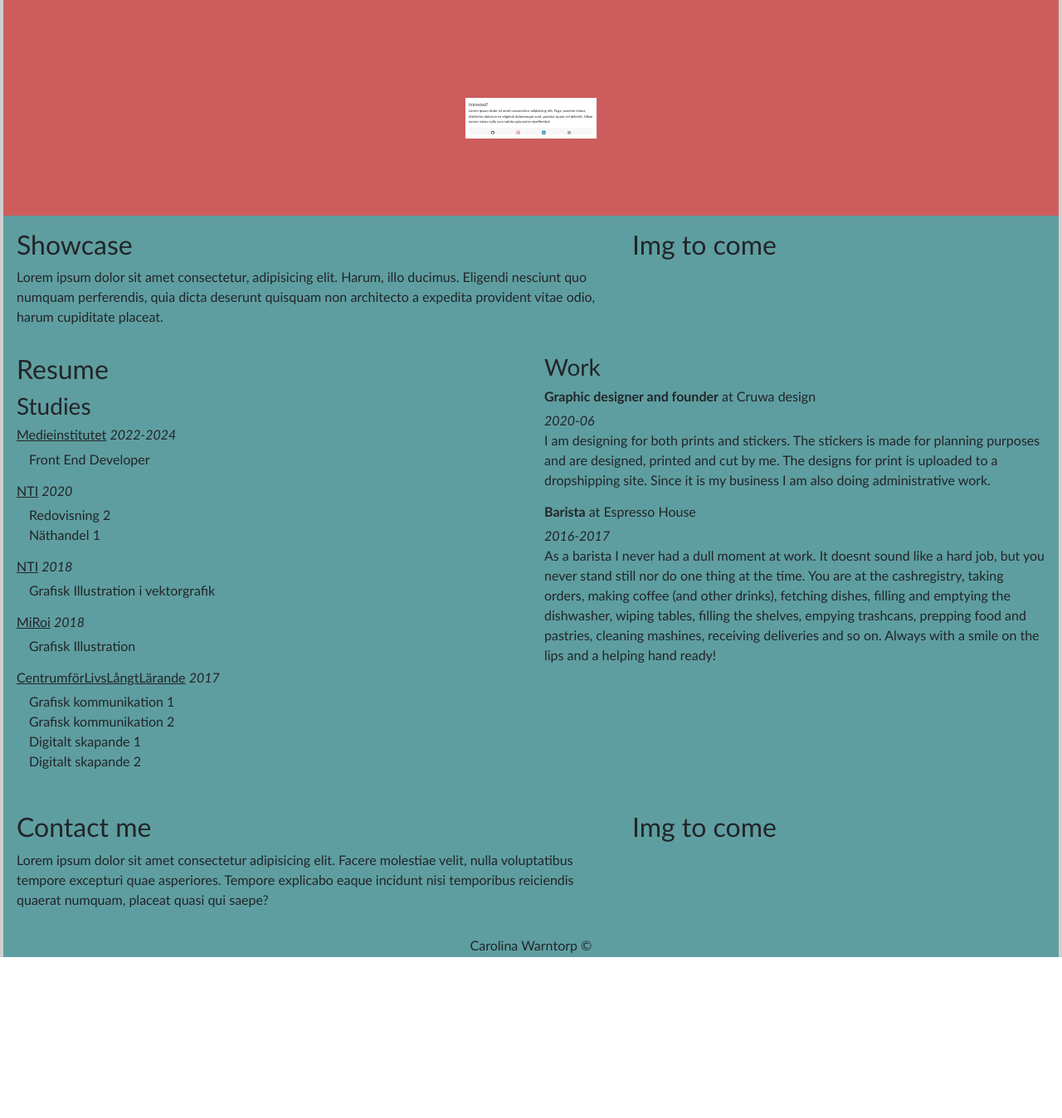
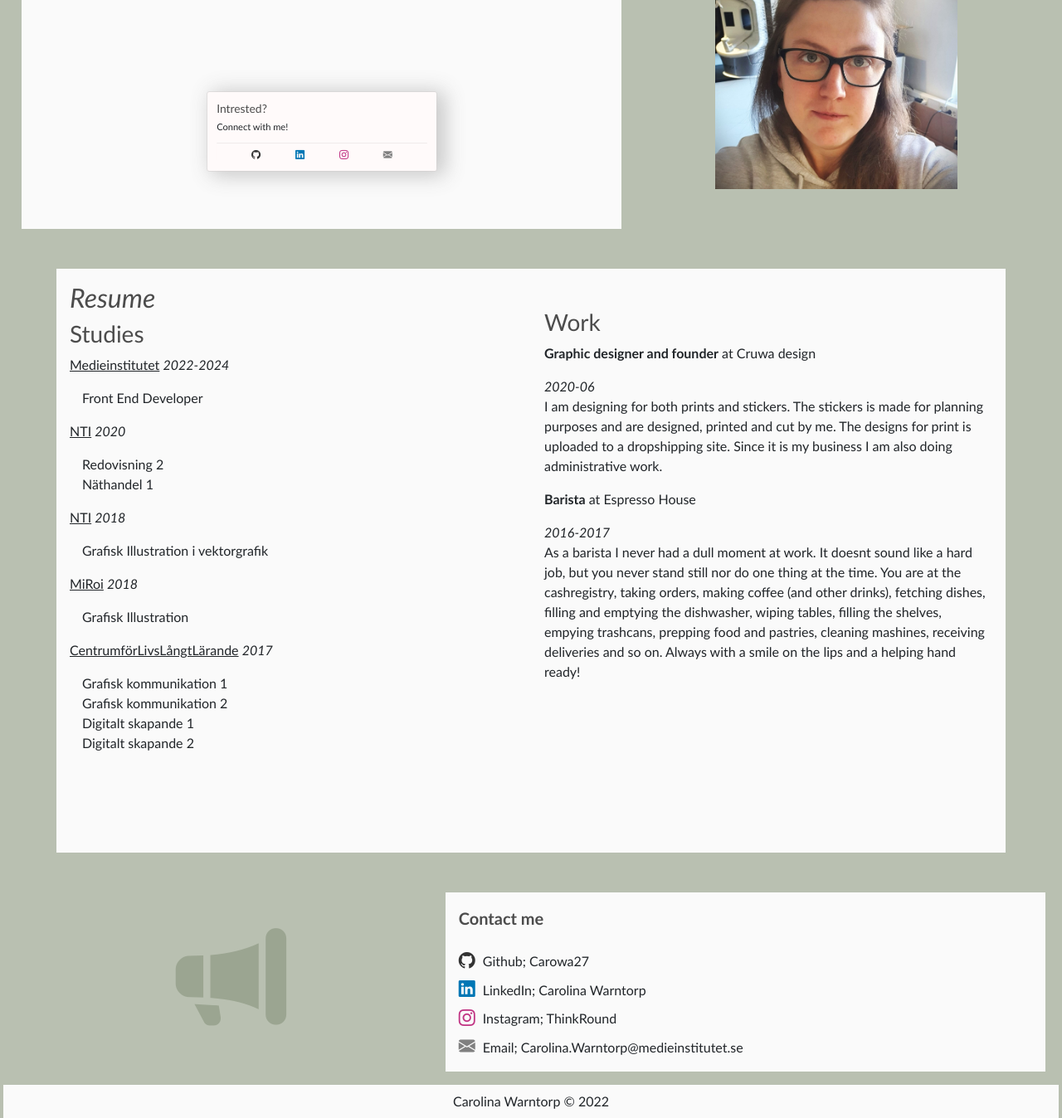
Before and after one commit to Carowa27/HTML_CSS_Assignment_Portfolio, a plain HTML site: page index.html in a window 1280 px wide. Shown: the part 540-1888 px from the top of the page at 83% size. Before the commit the page ends 1694 px from the top, so only its background shows below. Drawn offline with nearby package versions, Linux system fonts and the light colour scheme.

Commit message:
adding big layout changes

```diff
--- a/css/index.css
+++ b/css/index.css
@@ -1,16 +1,34 @@
 body {
+  margin: 0;
   padding-top: 55px;
   font-family: "Trebuchet MS", "Lucida Sans Unicode", "Lucida Grande",
     "Lucida Sans", Arial, sans-serif;
+  background-color: #b9c0b1;
+}
+/*text*/
+h1,
+h2,
+h3,
+h4,
+h5,
+h6 {
+  color: rgba(76, 76, 76);
+}
+.bi:hover {
+  color: rgb(155, 165, 145) !important;
+}
+.no_underline {
+  text-decoration: none;
 }
 /*header*/
 .navbar,
 header {
-  background-color: rgb(187, 187, 187);
+  background-color: #b9c0b1;
 }
 .navbar-brand {
   padding-left: 10px;
   font-weight: 700;
+  color: rgb(76, 76, 76) !important;
 }
 .navbar-nav {
   padding-right: 15px;
@@ -19,28 +37,26 @@ a.nav-link {
   margin-left: 20px;
   margin-right: 20px;
   font-weight: 600;
+  color: rgb(76, 76, 76) !important;
 }
-
+a.nav-link:hover {
+  color: rgb(155, 165, 145) !important;
+}
 /*main*/
 main {
-  background-color: rgb(207, 207, 207);
   position: absolute;
   top: 0;
 }
 article {
-  background-color: cadetblue;
+  background-color: #fafafa;
 }
 #hello {
   font-family: "Times New Roman", Times, serif;
 }
-#presentation {
-  background-color: indianred;
+#about_me {
   padding-top: 60px;
 }
 /*cta*/
-.card {
-  max-width: 600px;
-}
 .bi-github {
   color: #333;
 }
@@ -55,12 +71,13 @@ article {
 }
 .card-footer {
   padding: 8px 0 0 0;
+  background-color: snow;
 }
 /*transition royalblue*/
 #blue {
-  font-weight: auto;
+  font-weight: normal;
   font-variant: normal;
-  color: auto;
+  color: currentColor;
   transition: font-weight 1s ease-in, color 1s ease-in;
 }
 #blue:hover {
@@ -69,6 +86,10 @@ article {
 }
 /*animation popupcard*/
 .card {
+  width: 400px;
+  max-width: 600px;
+  background-color: snow;
+  box-shadow: 0px 0px 0px 0px rgba(76, 76, 76, 0.29);
   transform: scale(0);
   animation: popupcard 8s;
   animation-delay: 2s;
@@ -77,20 +98,53 @@ article {
 @keyframes popupcard {
   0% {
     transform: scale(0);
-  }
-  25% {
-    transform: scale(0);
+    box-shadow: 0px 0px 0px 0px rgba(76, 76, 76, 0.29);
   }
   92% {
     transform: scale(1);
+    box-shadow: 15px 5px 50px 5px rgba(76, 76, 76, 0.29);
   }
   100% {
     transform: scale(0.98);
+    box-shadow: 5px 5px 15px 0px rgba(76, 76, 76, 0.29);
   }
 }
+/*resume*/
 .resumelist {
   list-style: none;
   padding-left: 15px;
+}
+/*showcase*/
+article#showcase {
+  background-color: #b9c0b1;
+}
+.showcase_img {
+  object-fit: contain;
+}
+/*contact*/
+.megaphone {
+  color: rgb(155, 165, 145);
+  font-size: 100pt;
+}
+.megaphone_mini {
+  color: rgb(155, 165, 145);
+  font-size: 30pt;
+}
+.contact {
+  font-size: 15pt;
+  font-weight: 600;
+  color: rgba(76, 76, 76);
+}
+.contact_icon {
+  font-size: 15pt;
+}
+.contact_link {
+  font-size: 12pt;
+  padding-left: 5px;
+  color: #212529;
+}
+.contact_link:hover {
+  color: rgb(155, 165, 145) !important;
 }
 /*footer*/
 #footer {
--- a/index.html
+++ b/index.html
@@ -4,7 +4,7 @@
     <meta charset="UTF-8" />
     <meta http-equiv="X-UA-Compatible" content="IE=edge" />
     <meta name="viewport" content="width=device-width, initial-scale=1.0" />
-    <!-- bootstrap -->
+    <!-- bootstrap css, js, icon -->
     <link
       href="https://cdn.jsdelivr.net/npm/bootstrap@5.0.2/dist/css/bootstrap.min.css"
       rel="stylesheet"
@@ -27,7 +27,9 @@
     <title>CW Portfolio</title>
   </head>
   <body>
+    <!-- header -->
     <header class="fixed-top">
+      <!-- navigation -->
       <nav class="navbar navbar-expand-lg navbar-light">
         <section class="container-fluid">
           <a class="navbar-brand" href="/index.html">Carolina Warntorp</a>
@@ -45,10 +47,7 @@
           >
             <ul class="navbar-nav text-end">
               <li class="nav-item">
-                <a class="nav-link" href="#presentation">Presentation</a>
-              </li>
-              <li class="nav-item">
-                <a class="nav-link" href="#showcase">Showcase</a>
+                <a class="nav-link" href="#about_me">About me</a>
               </li>
               <li class="nav-item">
                 <a class="nav-link" href="#resume">Resume</a>
@@ -62,11 +61,16 @@
       </nav>
     </header>
 
+    <!-- main container -->
     <main class="container-fluid gx-3">
-      <section class="row justify-content-around">
-        <article class="col-12 vh-100 d-flex flex-column" id="presentation">
-          <h1 class="text-center fw-bolder" id="hello">Hello and Welcome!</h1>
-          <h2>Name: Carolina</h2>
+      <section class="row justify-content-around p-3">
+        <!-- about me -->
+        <article
+          class="col-12 col-xl-7 vh-100 d-flex flex-column"
+          id="about_me"
+        >
+          <h2 class="text-center fw-bolder" id="hello">Hello and Welcome!</h2>
+          <h3>Name: Carolina</h3>
           <p>
             I am 30 years old and live with my husband and daughter. I have a
             business were I make stickers to use when you plan. It has been a
@@ -77,24 +81,25 @@
             made them mostly in wordpress earlier. But this one for example is
             all my design.
           </p>
-          <h3>Three fast facts</h3>
+          <h4>Three fast facts</h4>
           <ul>
             <li>Love animals, but am allergic.</li>
             <li>Favorite color is a <span id="blue">deep royal blue.</span></li>
             <li>Me and my mom share birthday.</li>
           </ul>
-          <section class="mt-auto card m-4 mx-auto">
+          <!-- card -->
+          <section class="mt-auto card m-5 mx-auto">
             <section class="card-body">
               <h5 class="card-title">Intrested?</h5>
-              <p class="card-text">
-                Lorem ipsum dolor sit amet consectetur adipisicing elit. Fuga,
-                maxime minus, distinctio dolorum ex eligendi doloremque sunt,
-                pariatur quam vel deleniti. Ullam earum natus nulla cum soluta
-                quia porro repellendus!
-              </p>
-              <section class="card-footer d-flex justify-content-evenly">
+              <p class="card-text">Connect with me!</p>
+              <footer class="card-footer d-flex justify-content-evenly">
                 <a href="https://github.com/Carowa27" title="Github; Carowa27"
                   ><i class="bi bi-github"></i
+                ></a>
+                <a
+                  href="https://www.linkedin.com/in/carolina-warntorp-7b965311b/"
+                  title="LinkedIn Profile"
+                  ><i class="bi bi-linkedin"></i
                 ></a>
                 <a
                   href="https://www.instagram.com/think.round/"
@@ -102,50 +107,52 @@
                   ><i class="bi bi-instagram"></i
                 ></a>
                 <a
-                  href="https://www.linkedin.com/in/carolina-warntorp-7b965311b/"
-                  title="LinkedIn Profile"
-                  ><i class="bi bi-linkedin"></i
-                ></a>
-                <a
-                  href="mailto: carolina.warntorp@medieinstitutet.se"
+                  href="mailto:carolina.warntorp@medieinstitutet.se"
                   title="Email me"
                   ><i class="bi bi-envelope-fill"></i
                 ></a>
-              </section>
+              </footer>
             </section>
           </section>
         </article>
-        <article class="col-12 col-md-7 col-xl-7 p-3" id="showcase">
-          <h2>Showcase</h2>
-          Lorem ipsum dolor sit amet consectetur, adipisicing elit. Harum, illo
-          ducimus. Eligendi nesciunt quo numquam perferendis, quia dicta
-          deserunt quisquam non architecto a expedita provident vitae odio,
-          harum cupiditate placeat.
-        </article>
-        <article class="col-12 col-md-6 col-xl-5 p-3 v-75" id="img">
-          <h2>Img to come</h2>
-        </article>
-        <article class="col-12 col-md-6 col-xl-6 p-3" id="resume">
-          <h2>Resume</h2>
+        <!-- showcase -->
+        <aside
+          class="row col-12 col-md-6 col-xl-5 align-items-center pt-4 vh-100"
+          id="showcase"
+        >
+          <img
+            src="/assets/Profile_square.jpg"
+            alt="bild"
+            class="img-fluid showcase_img p-5 h-50"
+          /><img
+            src="/assets/Profile_square.jpg"
+            alt="bild"
+            class="img-fluid showcase_img p-5 h-50"
+          />
+        </aside>
+        <!-- resume -->
+        <section id="resume" class="row min-vh-100 p-5">
+          <article class="col-12 col-md-6 col-xl-6 p-3">
+            <h2><i>Resume</i></h2>
             <h3>Studies</h3>
-          <h6><u>Medieinstitutet</u> <i>2022-2024</i></h6>
+            <p><u>Medieinstitutet</u> <i>2022-2024</i></p>
             <ul class="resumelist">
               <li>Front End Developer</li>
             </ul>
-          <h6><u>NTI</u> <i>2020</i></h6>
+            <p><u>NTI</u> <i>2020</i></p>
             <ul class="resumelist">
               <li>Redovisning 2</li>
               <li>Näthandel 1</li>
             </ul>
-          <h6><u>NTI</u> <i>2018</i></h6>
+            <p><u>NTI</u> <i>2018</i></p>
             <ul class="resumelist">
               <li>Grafisk Illustration i vektorgrafik</li>
             </ul>
-          <h6><u>MiRoi</u> <i>2018</i></h6>
+            <p><u>MiRoi</u> <i>2018</i></p>
             <ul class="resumelist">
               <li>Grafisk Illustration</li>
             </ul>
-          <h6><u>CentrumförLivsLångtLärande</u> <i>2017</i></h6>
+            <p><u>CentrumförLivsLångtLärande</u> <i>2017</i></p>
             <ul class="resumelist">
               <li>Grafisk kommunikation 1</li>
               <li>Grafisk kommunikation 2</li>
@@ -153,42 +160,96 @@
               <li>Digitalt skapande 2</li>
             </ul>
           </article>
-        <article class="col-12 col-md-6 col-xl-6 p-3">
+          <article class="col-12 col-md-6 col-xl-6 pt-5 p-3">
             <h3>Work</h3>
-          <h6><b>Graphic designer and founder</b> at Cruwa design</h6>
+            <p><b>Graphic designer and founder</b> at Cruwa design</p>
             <i>2020-06</i>
             <p>
               I am designing for both prints and stickers. The stickers is made
               for planning purposes and are designed, printed and cut by me. The
-            designs for print is uploaded to a dropshipping site. Since it is my
-            business I am also doing administrative work.
+              designs for print is uploaded to a dropshipping site. Since it is
+              my business I am also doing administrative work.
             </p>
-          <h6><b>Barista</b> at Espresso House</h6>
+            <p><b>Barista</b> at Espresso House</p>
             <i>2016-2017</i>
             <p>
-            As a barista I never had a dull moment at work. It doesnt sound like
-            a hard job, but you never stand still nor do one thing at the time.
-            You are at the cashregistry, taking orders, making coffee (and other
-            drinks), fetching dishes, filling and emptying the dishwasher,
-            wiping tables, filling the shelves, empying trashcans, prepping food
-            and pastries, cleaning mashines, receiving deliveries and so on.
-            Always with a smile on the lips and a helping hand ready!
+              As a barista I never had a dull moment at work. It doesnt sound
+              like a hard job, but you never stand still nor do one thing at the
+              time. You are at the cashregistry, taking orders, making coffee
+              (and other drinks), fetching dishes, filling and emptying the
+              dishwasher, wiping tables, filling the shelves, empying trashcans,
+              prepping food and pastries, cleaning mashines, receiving
+              deliveries and so on. Always with a smile on the lips and a
+              helping hand ready!
             </p>
           </article>
-        <article class="col-12 col-md-7 col-xl-7 p-3" id="contact_me">
-          <h2>Contact me</h2>
-          Lorem ipsum dolor sit amet consectetur adipisicing elit. Facere
-          molestiae velit, nulla voluptatibus tempore excepturi quae asperiores.
-          Tempore explicabo eaque incidunt nisi temporibus reiciendis quaerat
-          numquam, placeat quasi qui saepe?
-        </article>
-        <article class="col-12 col-md-5 col-xl-5 p-3" id="img">
-          <h2>Img to come</h2>
+        </section>
+        <!-- megaphone -->
+        <figure
+          class="col-3 col-md-5 col-xl-5 d-flex justify-content-center align-items-center"
+          id="img"
+        >
+          <p class="px-5 m-0 d-lg-flex d-none d-sm-none">
+            <i class="bi bi-megaphone-fill megaphone"></i>
+          </p>
+          <p class="px-5 m-0 d-sm-flex d-lg-none">
+            <i class="bi bi-megaphone-fill megaphone_mini"></i>
+          </p>
+        </figure>
+        <!-- contact me -->
+        <article
+          class="col-9 col-md-7 col-xl-7 p-3 d-flex flex-column justify-content-between"
+          id="contact_me"
+        >
+          <p class="contact">Contact me</p>
+          <a
+            href="https://github.com/Carowa27"
+            title="Github; Carowa27"
+            class="no_underline"
+            ><i
+              class="bi bi-github contact_icon d-none d-sm-none d-lg-inline-block"
+            >
+            </i
+            ><span class="contact_link"> Github; Carowa27</span></a
+          >
+          <a
+            href="https://www.linkedin.com/in/carolina-warntorp-7b965311b/"
+            title="LinkedIn Profile"
+            class="no_underline"
+            ><i
+              class="bi bi-linkedin contact_icon d-none d-sm-none d-lg-inline-block"
+            >
+            </i
+            ><span class="contact_link"> LinkedIn; Carolina Warntorp</span></a
+          >
+          <a
+            href="https://www.instagram.com/think.round/"
+            title="Instagram; ThinkRound"
+            class="no_underline"
+            ><i
+              class="bi bi-instagram contact_icon d-none d-sm-none d-lg-inline-block"
+            >
+            </i
+            ><span class="contact_link"> Instagram; ThinkRound</span></a
+          >
+          <a
+            href="mailto:carolina.warntorp@medieinstitutet.se"
+            title="Email me"
+            class="no_underline"
+            ><i
+              class="bi bi-envelope-fill contact_icon d-none d-sm-none d-lg-inline-block"
+            >
+            </i
+            ><span class="contact_link">
+              Email; Carolina.Warntorp@<wbr />medieinstitutet.se</span
+            ></a
+          >
         </article>
       </section>
+      <!-- footer -->
       <footer class="row">
-        <article class="col-12 text-center" id="footer">
-          Carolina Warntorp &copy;
+        <article class="col-12 text-center py-2" id="footer">
+          Carolina Warntorp &copy; 2022
         </article>
       </footer>
     </main>
```
Also changed, not shown: assets/20220902_105331.jpg (added), assets/20220902_105337.jpg (added), assets/20220902_105403.jpg (added), assets/20220902_105406.jpg (added), assets/Profile_Original.jpg (added), assets/Profile_square.jpg (added). Lines whose indentation alone changed are shown as unchanged.
